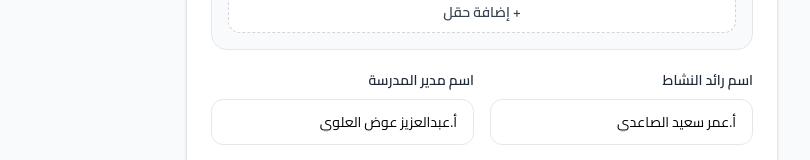
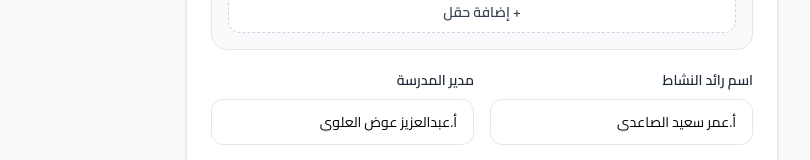
Before and after one commit to MohamedSamirMoussa/Teacher, a Next.js app: page / in a window 1280 px wide. Shown: the part 2245-2405 px from the top of the page, without its empty margins (470-1280 px from the left). Built offline with nearby package versions, Linux system fonts and the light colour scheme.

Commit message:
fix female supervisor

```diff
--- a/app/components/ReportForm/ReportForm.tsx
+++ b/app/components/ReportForm/ReportForm.tsx
@@ -249,7 +249,7 @@ const ReportForm = () => {
           [],
       },
 
-      onSubmit: () => {},
+      onSubmit: () => { },
     });
 
   /* =====================================
@@ -266,7 +266,7 @@ const ReportForm = () => {
         ? "اسم المعلمة"
         : "اسم المعلم",
 
-    supervisor:
+    supervisor: isFemale ? "مديرة المرسة" :
       "مدير المدرسة",
 
     activityLeader:
@@ -797,8 +797,7 @@ const ReportForm = () => {
                       text-sm
                       font-semibold
                       transition
-                      ${
-                        formik
+                      ${formik
                         .values
                         .gender ===
                         "male"
@@ -825,8 +824,7 @@ const ReportForm = () => {
                       text-sm
                       font-semibold
                       transition
-                      ${
-                        formik
+                      ${formik
                         .values
                         .gender ===
                         "female"
@@ -1417,7 +1415,7 @@ const ReportForm = () => {
                 />
 
                 <InputField
-                  label="اسم مدير المدرسة"
+                  label={labels.supervisor}
                   name="supervisorName"
                   value={
                     formik.values
@@ -1537,8 +1535,7 @@ const ReportForm = () => {
                               src={
                                 image
                               }
-                            alt={`شاهد ${
-                              index +
+                              alt={`شاهد ${index +
                                 1
                                 }`}
                               width={
```
Lines whose indentation alone changed are shown as unchanged.
